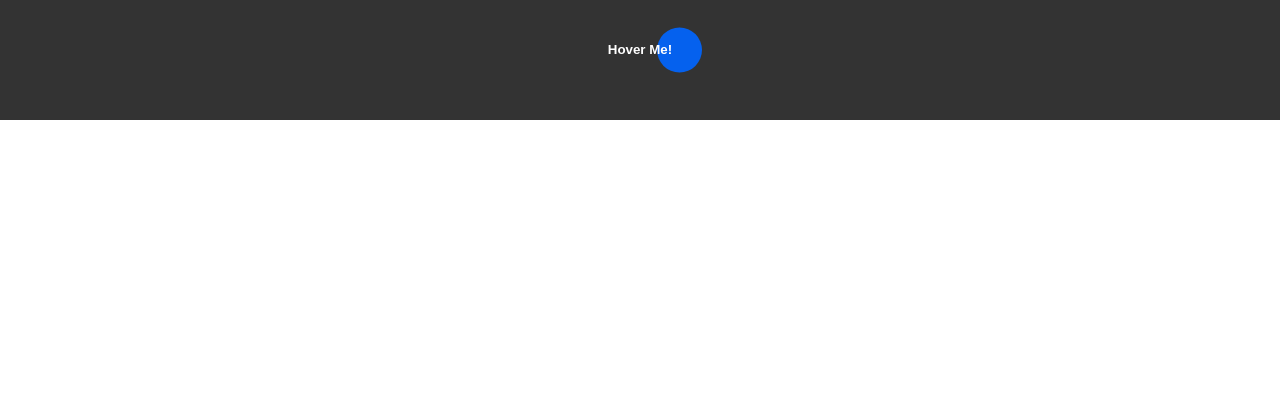
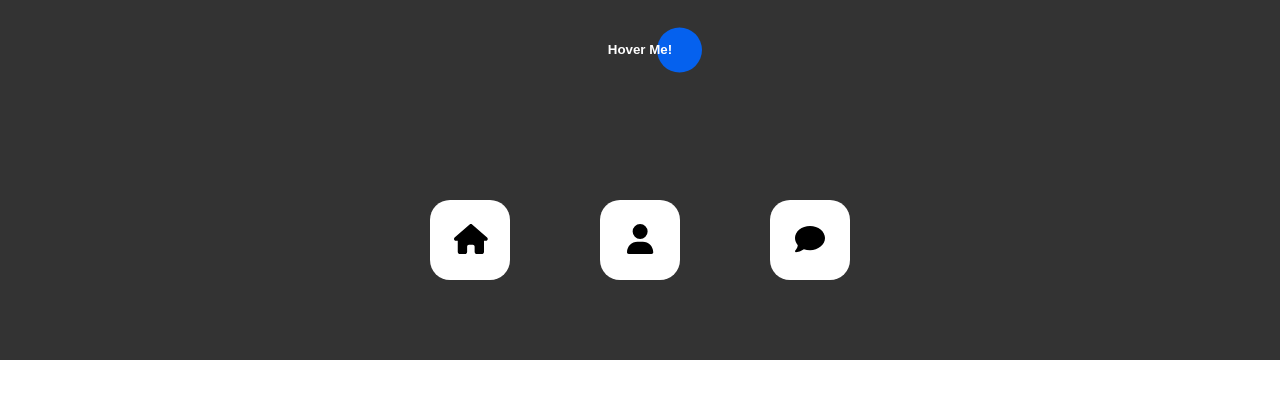
Before and after one commit to jgy4419/variable-site-clone-coding-ts, a React (Create React App) app: page /button in a window 1280 px wide. Shown: the top 398 px of the page. Built offline with nearby package versions, Linux system fonts and the light colour scheme.

Commit message:
button2 - hover rotate icon

```diff
--- a/package.json
+++ b/package.json
@@ -3,8 +3,8 @@
   "version": "0.1.0",
   "private": true,
   "dependencies": {
-    "@fortawesome/fontawesome-svg-core": "^6.4.0",
-    "@fortawesome/free-solid-svg-icons": "^6.4.0",
+    "@fortawesome/fontawesome-svg-core": "^6.4.2",
+    "@fortawesome/free-solid-svg-icons": "^6.4.2",
     "@fortawesome/react-fontawesome": "^0.2.0",
     "@testing-library/jest-dom": "^5.16.5",
     "@testing-library/react": "^13.4.0",
@@ -13,11 +13,13 @@
     "@types/node": "^16.18.34",
     "@types/react": "^18.2.8",
     "@types/react-dom": "^18.2.4",
+    "npm": "^10.0.0",
     "react": "^18.2.0",
     "react-dom": "^18.2.0",
     "react-router": "^6.11.2",
     "react-router-dom": "^6.11.2",
     "react-scripts": "5.0.1",
+    "start": "^5.1.0",
     "styled-components": "^6.0.0-rc.3",
     "typescript": "^4.9.5",
     "web-vitals": "^2.1.4"
--- a/src/components/SpecificPart/button/Button.tsx
+++ b/src/components/SpecificPart/button/Button.tsx
@@ -1,10 +1,12 @@
 import React from 'react';
 import Button1 from './Button1';
+import Button2 from './Button2';
 
 const Button = () => {
     return (
         <>
             <Button1/>
+            <Button2/>
         </>
     );
 };
--- /dev/null
+++ b/src/components/SpecificPart/button/Button2.tsx
@@ -0,0 +1,31 @@
+import React, {useState} from 'react';
+import * as S from './style/Button2';
+import { FontAwesomeIcon } from '@fortawesome/react-fontawesome';
+import { faHouse, faUser, faComment } from '@fortawesome/free-solid-svg-icons';
+
+const Button2 = () => {
+    const [buttons, setButtons] = useState([
+        faHouse, faUser, faComment
+    ]);
+    return (
+        <S.Button2Container>
+            <S.Button2Inner>
+                <S.Buttons>
+                    {
+                        buttons.map((button, index) => {
+                            return (
+                                <S.Button key={index}>
+                                    <S.IconContain>
+                                        <FontAwesomeIcon icon={button} />
+                                    </S.IconContain>
+                                </S.Button>
+                            )
+                        })
+                    }
+                </S.Buttons>
+            </S.Button2Inner>
+        </S.Button2Container>
+    );
+};
+
+export default Button2;
--- /dev/null
+++ b/src/components/SpecificPart/button/style/Button2.ts
@@ -0,0 +1,49 @@
+import styled from 'styled-components';
+
+export const Button2Container = styled.div`
+    position: relative;
+    width: 100vw;
+    height: 30vh;
+    background-color: #333;
+`;
+
+export const Button2Inner = styled.div`
+    position: absolute;
+    width: 70%;
+    height: 100%;
+    inset: 0;
+    margin: auto;
+`;
+
+export const Buttons = styled.div`
+    width: 100%;
+    height: 100%;
+    display: flex;
+    justify-content: center;
+    align-items: center;
+    gap: 10%;
+`;
+
+export const IconContain = styled.div`
+    font-size: 30px;
+    transition: .3s;
+    border: 0;
+`;
+
+export const Button = styled.button`
+    width: 80px;
+    height: 80px;
+    border-radius: 20px;
+    background-color: #fff;
+    border: 0 solid #fff;
+    transition: .3s;
+    cursor: pointer;
+    &: hover {
+        background-color: transparent;
+        border: 3px solid #fff;
+        ${IconContain} {
+            color: #fff;
+            transform: perspective(100px) rotateY(180deg);
+        }
+    }
+`;
--- a/src/components/SpecificPart/card/style/Card13.ts
+++ b/src/components/SpecificPart/card/style/Card13.ts
@@ -12,7 +12,7 @@ export const Card13Inner = styled.div`
     width: 80%;
     height: 100%;
     inset: 0;
-    margin: auto;
+    margin: 100px auto;
 `;
 
 export const Card13BlankContent = styled.div`
```
Also changed, not shown: 1 other file (tests, documents, lock files or other folders).
